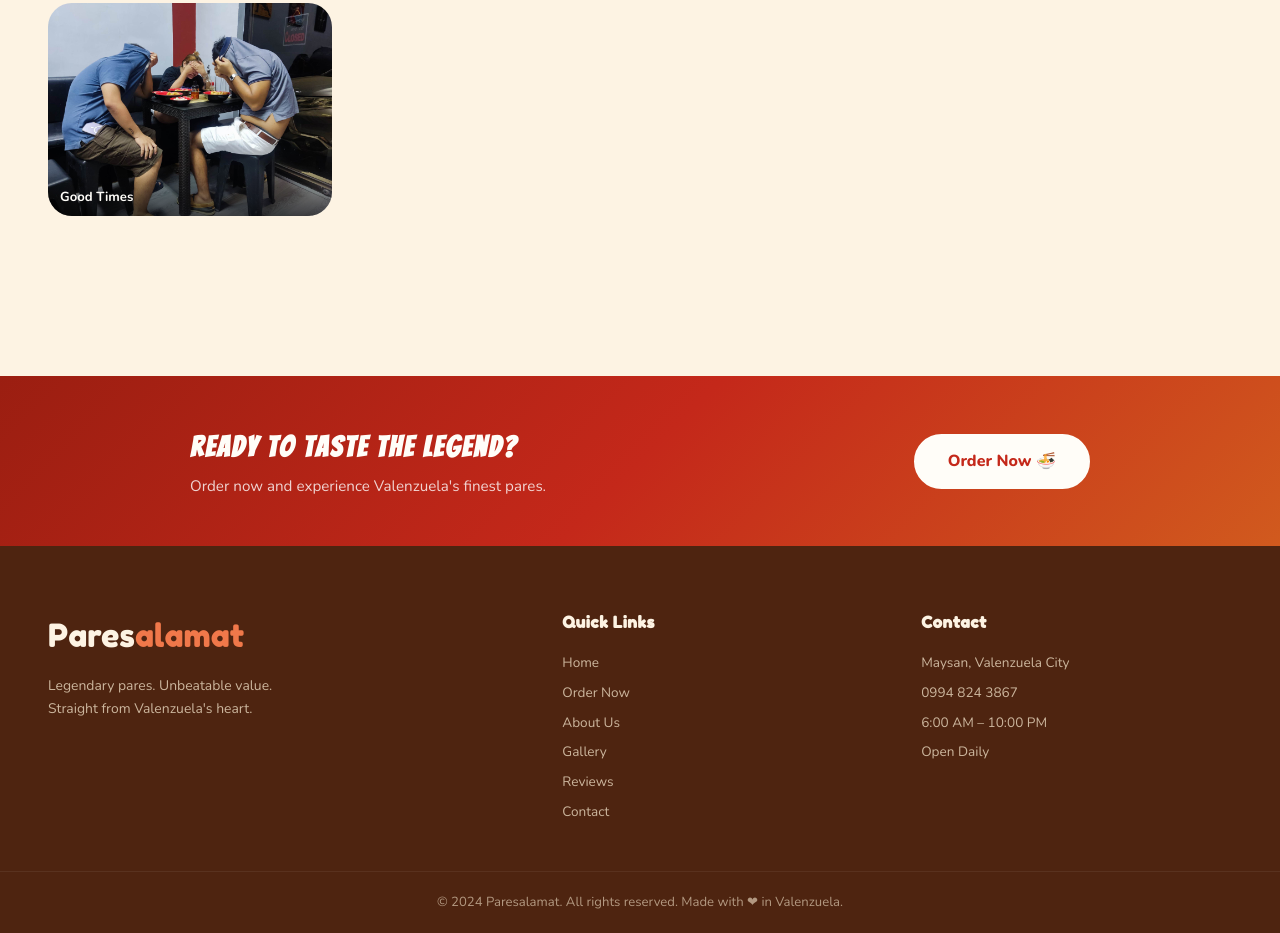
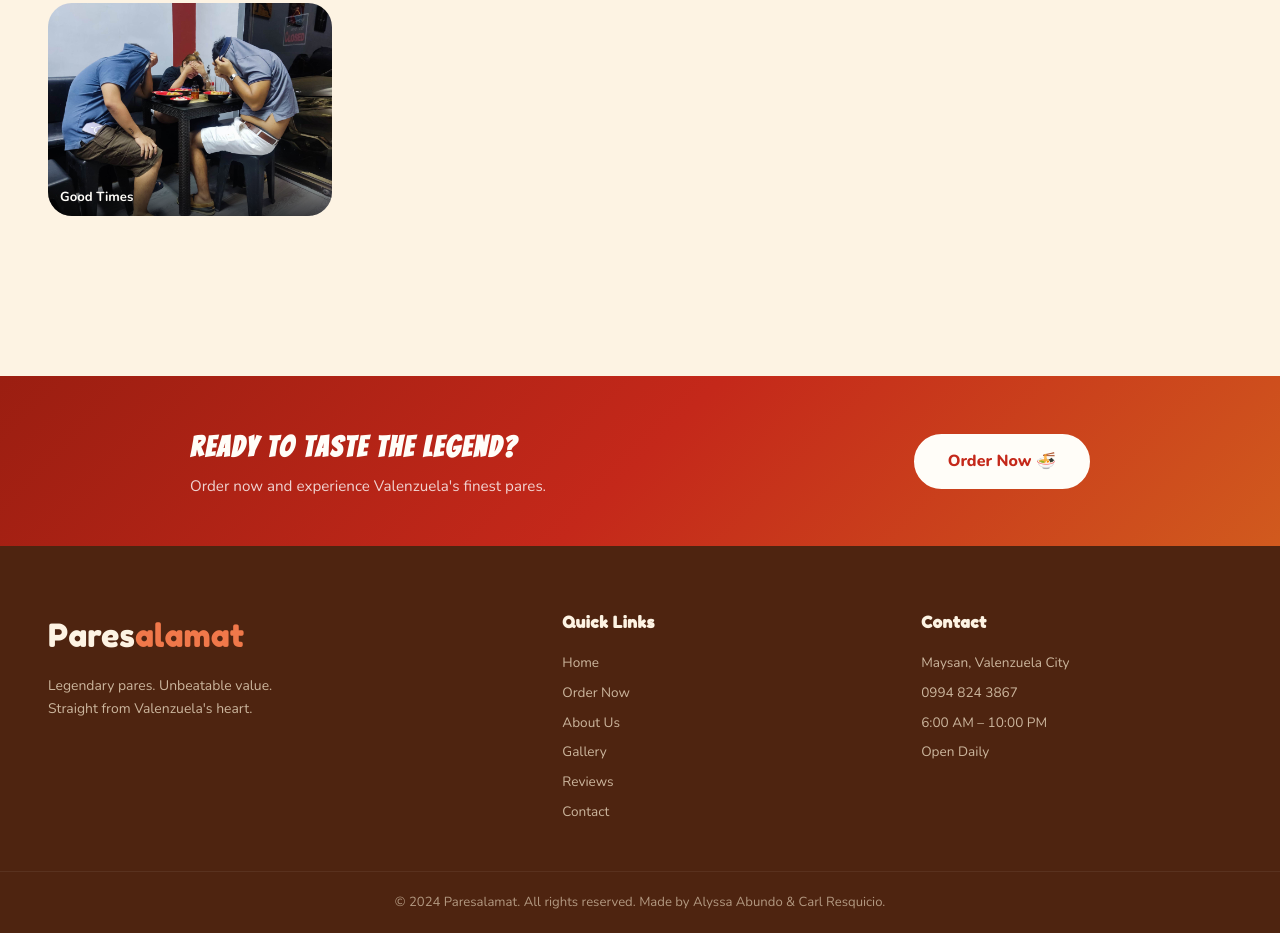
Before and after one commit to resquiciocarl1-cell/Paresalamat, a website: page about.html in a window 1280 px wide. Shown: the part 3912-4845 px from the top of the page. Drawn offline with nearby package versions, Linux system fonts and the light colour scheme; no server answers.

Commit message:
Update about.html

```diff
--- a/about.html
+++ b/about.html
@@ -221,7 +221,7 @@
       </div>
     </div>
     <div class="footer-bottom">
-      <p>© 2024 Paresalamat. All rights reserved. Made with ❤ in Valenzuela.</p>
+      <p>© 2024 Paresalamat. All rights reserved. Made by Alyssa Abundo & Carl Resquicio.</p>
     </div>
   </footer>
 
```
